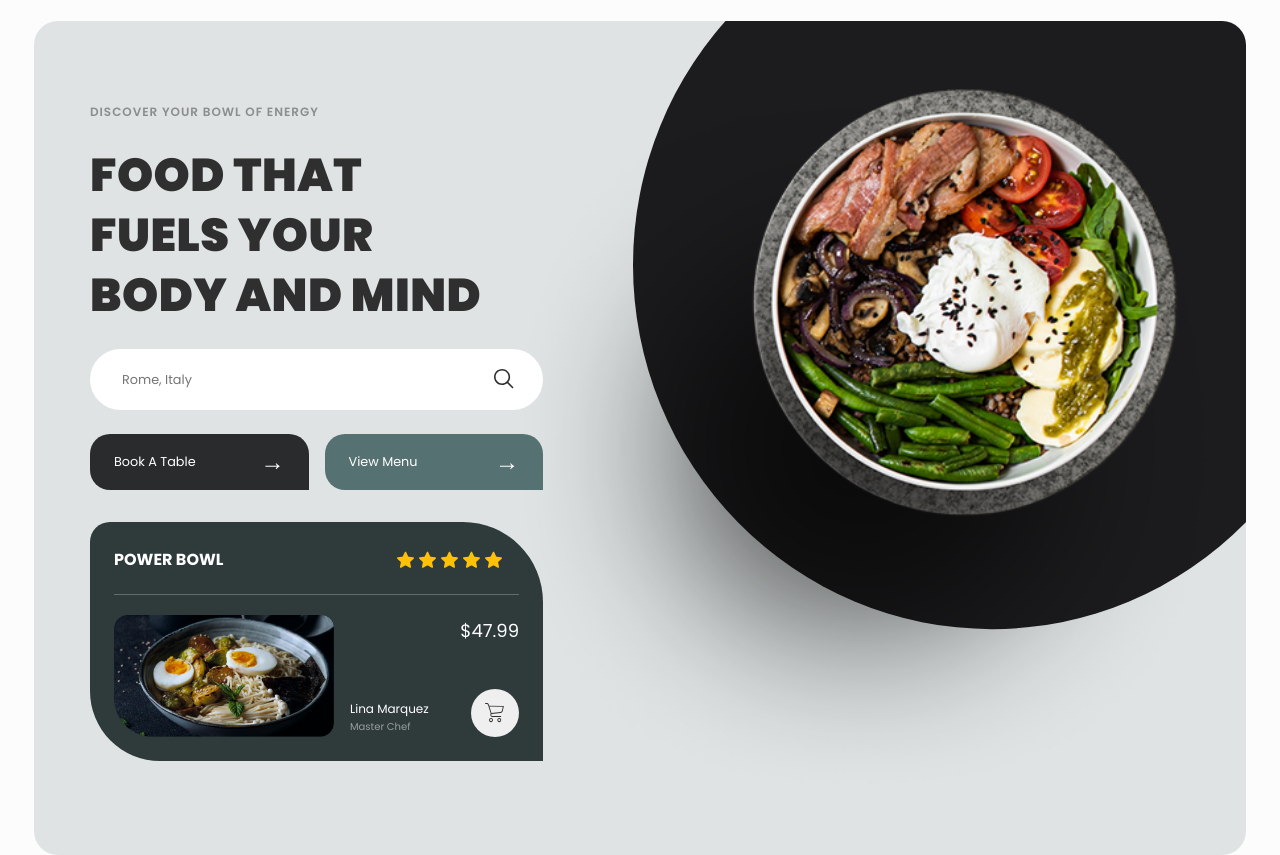
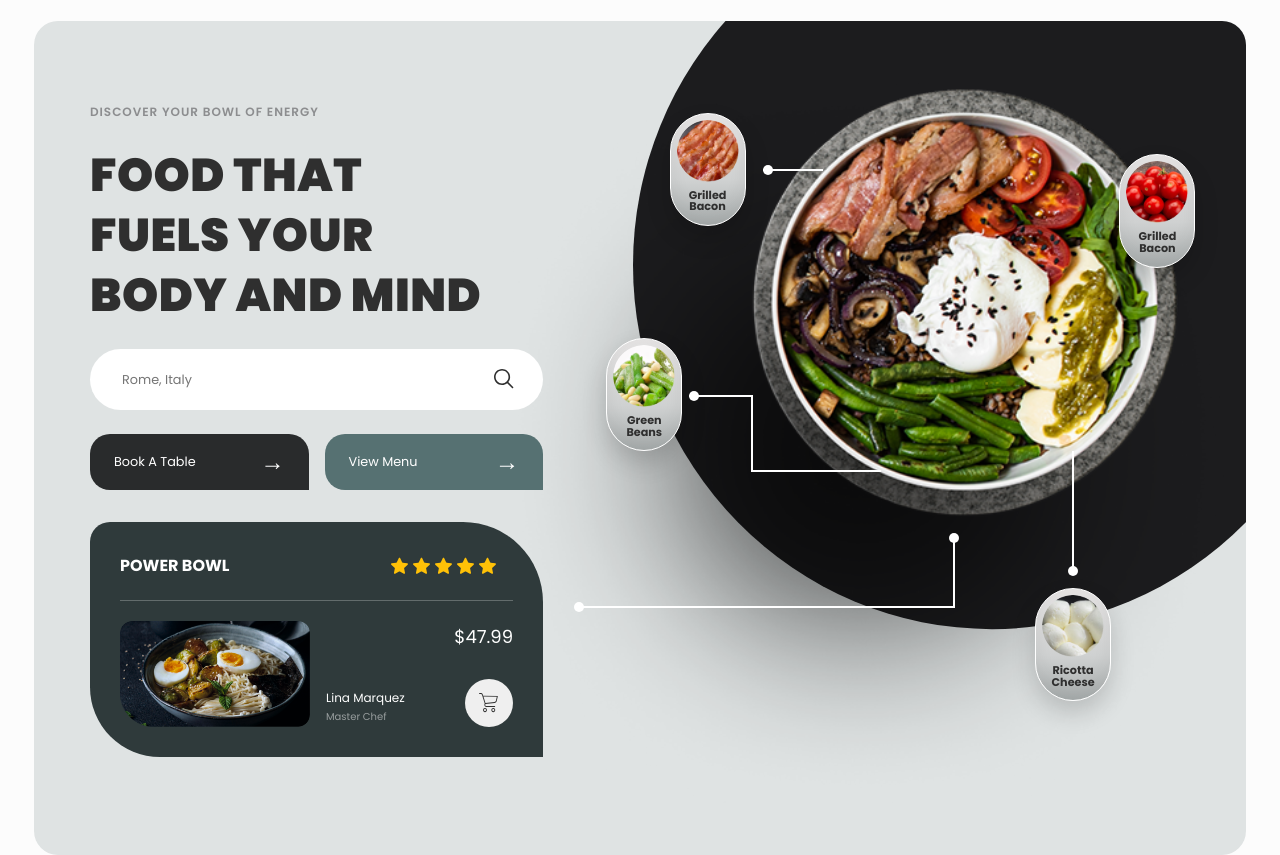
Before and after one commit to veselhmelnik/plated-and-co, a plain HTML site: page index.html in a window 1280 px wide. Shown: the part 75-930 px from the top of the page. Drawn offline with Linux system fonts and the light colour scheme.

Commit message:
add hero section

```diff
--- a/css/main.css
+++ b/css/main.css
@@ -102,12 +102,53 @@ body {
 .hero__inner {
   display: grid;
   grid-template-columns: 42% 58%;
+  position: relative;
 
   aspect-ratio: 773.44 / 532.07;
 
   background: #dfe3e3;
   border-radius: 24px;
   overflow: hidden;
+}
+
+.hero__connector {
+  position: absolute;
+  pointer-events: none;
+  z-index: 3;
+}
+
+.hero__connector--recommendation {
+  left: 45%;
+  top: 62%;
+
+  width: 31%;
+  height: 70px;
+
+  border-right: 2px solid #fff;
+  border-bottom: 2px solid #fff;
+}
+
+.hero__connector--recommendation::before,
+.hero__connector--recommendation::after {
+  content: "";
+
+  position: absolute;
+
+  width: 10px;
+  height: 10px;
+
+  background-color: #fff;
+  border-radius: 50%;
+}
+
+.hero__connector--recommendation::after {
+  right: -6px;
+  top: -5px;
+}
+
+.hero__connector--recommendation::before {
+  left: -5px;
+  bottom: -6px;
 }
 
 .hero__content {
@@ -257,7 +298,7 @@ body {
 
 .dish-card {
   margin-top: 8px;
-  padding: 24px;
+  padding: 30px;
 
   background: #2f3a3b;
   color: white;
@@ -314,7 +355,7 @@ body {
   grid-column: 1;
   grid-row: 1 / 3;
 
-  width: 220px;
+  width: 190px;
   border-radius: 12px;
 }
 
@@ -372,3 +413,156 @@ body {
   display: flex;
   gap: 4px;
 }
+
+.ingredient {
+  position: absolute;
+  z-index: 3;
+
+  width: 76px;
+  padding: 6px 3px 12px 3px;
+
+  text-align: center;
+
+  background: linear-gradient(180deg, #e4e2e2 0%, #cfd1d1 60%, #aaafaf 100%);
+  border: 1.5px solid #fff;
+  border-radius: 100px;
+
+  box-shadow:
+    inset 0 -10px 18px rgba(0, 0, 0, 0.06),
+    0 12px 24px rgba(0, 0, 0, 0.16);
+}
+
+.ingredient__image {
+  width: 62px;
+  height: 62px;
+
+  margin-inline: auto;
+
+  object-fit: cover;
+  border-radius: 50%;
+}
+
+.ingredient__name {
+  display: block;
+  margin-top: 8px;
+
+  font-size: 0.7rem;
+  font-weight: 700;
+  line-height: 1.05;
+
+  color: var(--color-text);
+}
+
+.ingredient--beans {
+  top: 38%;
+  left: 9%;
+}
+
+.ingredient__connector {
+  position: absolute;
+  pointer-events: none;
+}
+
+.ingredient__connector--beans {
+  left: calc(100% + 8px);
+  top: 50%;
+
+  width: 64px;
+  height: 75px;
+
+  border-top: 2px solid #fff;
+  border-right: 2px solid #fff;
+}
+
+.ingredient__connector--beans::before {
+  content: '';
+
+  position: absolute;
+  left: 0;
+  top: -6px;
+
+  width: 10px;
+  height: 10px;
+
+  background: #fff;
+  border-radius: 50%;
+}
+
+.ingredient__connector--beans::after {
+  content: '';
+
+  position: absolute;
+  right: -130px;
+  bottom: -2px;
+
+  width: 130px;
+
+  border-top: 2px solid #fff;
+}
+
+.ingredient--bacon {
+  top: 11%;
+  left: 18%;
+}
+
+.ingredient__connector--bacon {
+  left: calc(100% + 18px);
+  top: 50%;
+
+  width: 60px;
+
+  border-top: 2px solid #fff;
+}
+
+.ingredient__connector--bacon::before {
+  content: '';
+
+  position: absolute;
+  left: 0;
+  top: -6px;
+
+  width: 10px;
+  height: 10px;
+
+  background: #fff;
+  border-radius: 50%;
+}
+
+.ingredient--tomatoes {
+  top: 16%;
+  left: 82%;
+}
+
+.ingredient__connector--cheese {
+  left: 50%;
+  bottom: calc(100% + 18px);
+
+  width: 2px;
+  height: 120px;
+
+  background-color: #fff;
+
+  transform: translateX(-50%);
+}
+
+.ingredient__connector--cheese::before {
+  content: '';
+
+  position: absolute;
+
+  left: 50%;
+  bottom: -5px;
+
+  width: 10px;
+  height: 10px;
+
+  background-color: #fff;
+  border-radius: 50%;
+
+  transform: translateX(-50%);
+}
+
+.ingredient--cheese {
+  top: 68%;
+  left: 70%;
+}
--- a/index.html
+++ b/index.html
@@ -132,7 +132,74 @@
             alt=""
           />
           <img class="hero__plate" src="assets/images/hero/plate.png" alt="" />
+          <div class="ingredient ingredient--beans">
+            <img
+              class="ingredient__image"
+              src="assets/images/hero/beans.png"
+              alt=""
+            />
+
+            <span class="ingredient__name">
+              Green<br />
+              Beans
+            </span>
+
+            <span
+              class="ingredient__connector ingredient__connector--beans"
+              aria-hidden="true"
+            ></span>
+          </div>
+          <div class="ingredient ingredient--bacon">
+            <img
+              class="ingredient__image"
+              src="assets/images/hero/bacon.png"
+              alt=""
+            />
+
+            <span class="ingredient__name">
+              Grilled<br />
+              Bacon
+            </span>
+
+            <span
+              class="ingredient__connector ingredient__connector--bacon"
+              aria-hidden="true"
+            ></span>
+          </div>
+          <div class="ingredient ingredient--tomatoes">
+            <img
+              class="ingredient__image"
+              src="assets/images/hero/tomatoes.png"
+              alt=""
+            />
+
+            <span class="ingredient__name">
+              Grilled<br />
+              Bacon
+            </span>
+          </div>
+          <div class="ingredient ingredient--cheese">
+            <img
+              class="ingredient__image"
+              src="assets/images/hero/cheese.png"
+              alt=""
+            />
+
+            <span class="ingredient__name">
+              Ricotta<br />
+              Cheese
+            </span>
+
+            <span
+              class="ingredient__connector ingredient__connector--cheese"
+              aria-hidden="true"
+            ></span>
+          </div>
         </div>
+        <span
+          class="hero__connector hero__connector--recommendation"
+          aria-hidden="true"
+        ></span>
       </div>
     </section>
   </body>
```
